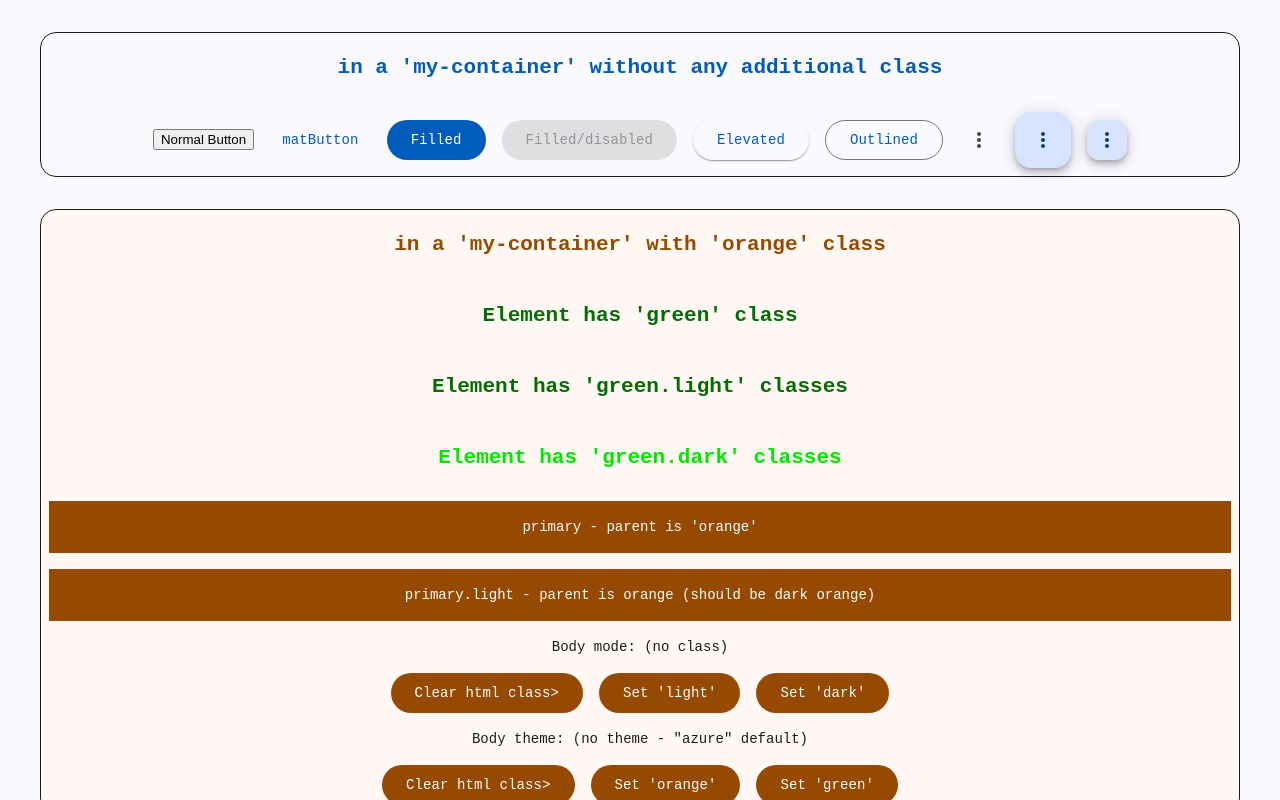
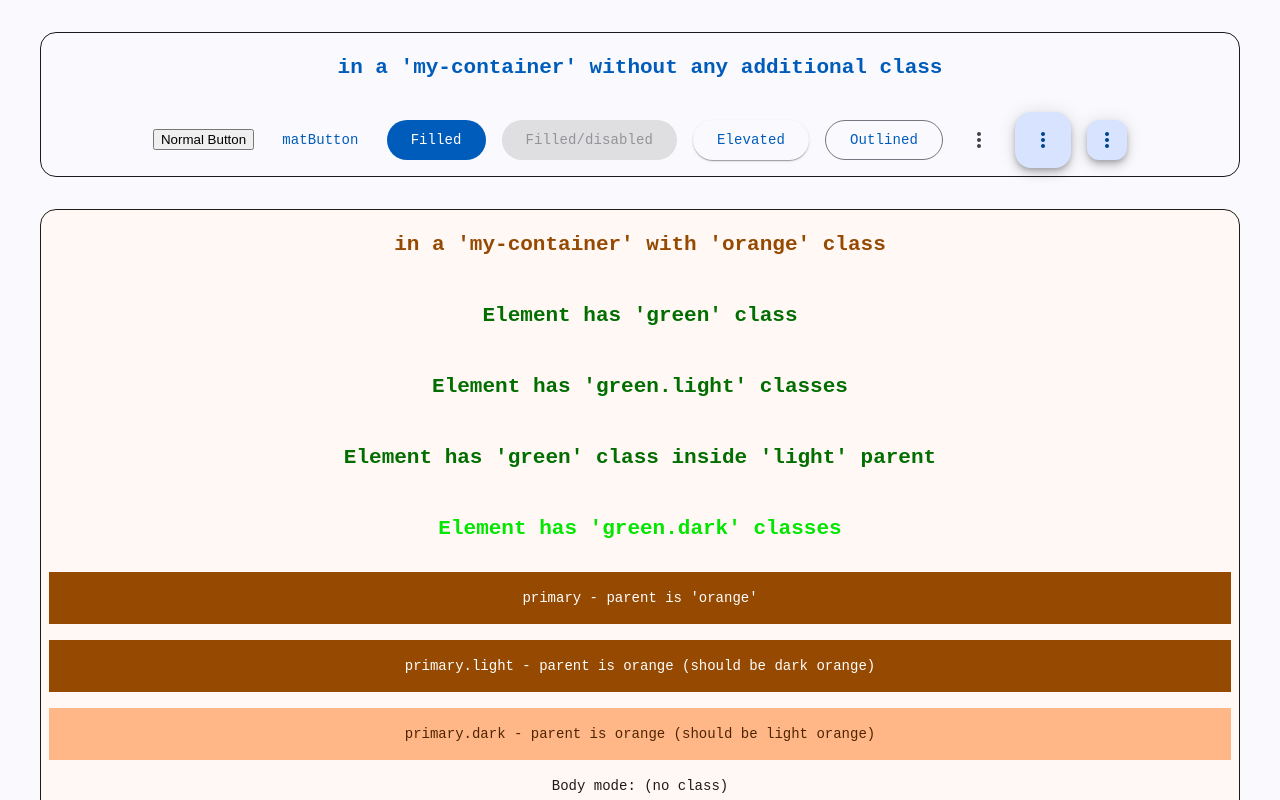
Before and after one commit to JasonGoemaat/amdark, an Angular app: page / in a window 1280 px wide. Shown: the top 800 px of the page. Built offline with nearby package versions, Linux system fonts and the light colour scheme.

Commit message:
Mostly working, trouble with some inheritance

```diff
--- a/src/app/app.html
+++ b/src/app/app.html
@@ -6,9 +6,11 @@
   <h2>in a 'my-container' with 'orange' class</h2>
   <h2 class="green">Element has 'green' class</h2>
   <h2 class="green light">Element has 'green.light' classes</h2>
+  <div class="light"><h2 class="green">Element has 'green' class inside 'light' parent</h2></div>
   <h2 class="green dark">Element has 'green.dark' classes</h2>
   <div class="sample primary">primary - parent is 'orange'</div>
   <div class="sample primary light">primary.light - parent is orange (should be dark orange)</div>
+  <div class="sample primary dark">primary.dark - parent is orange (should be light orange)</div>
   <div>
     Body mode: {{ displayRootMode() }}
   </div>
--- a/src/app/buttons/buttons.scss
+++ b/src/app/buttons/buttons.scss
@@ -1,4 +1,6 @@
 :host {
+    flex-direction: row;
+    flex-wrap: wrap;
     display: flex;
     align-items: center;
     justify-content: center;
--- a/src/styles.scss
+++ b/src/styles.scss
@@ -2,62 +2,11 @@
 
 // @use 'styles_newer.scss';
 
-@use '@angular/material' as mat;
-
-:root {
-    @include mat.theme((color: (
-                theme-type: dark,
-                primary: mat.$azure-palette,
-                tertiary: mat.$blue-palette ),
-            typography: (brand-family: 'Courier New, sans-serif',
-                plain-family: 'Courier New, sans-serif',
-            ),
-            density: (scale: 0 // Choices range from -5 to 0
-            )));
-
-    color-scheme: light dark;
-    @include mat.theme((color: (primary: mat.$azure-palette,
-                tertiary: mat.$blue-palette ),
-            typography: (brand-family: 'Courier New, sans-serif',
-                plain-family: 'Courier New, sans-serif',
-            ),
-            density: (scale: 0 // Choices range from -5 to 0
-            )));
-}
+@use 'styles_older.scss';
+@use 'styles_newer.scss';
 
 body {
-    color-scheme: light dark;
     font: var(--mat-sys-body-medium);
-}
-
-.green {
-    @include mat.theme((color: (primary: mat.$green-palette,
-                tertiary: mat.$blue-palette ),
-            typography: (brand-family: 'Courier New, sans-serif',
-                plain-family: 'Courier New, sans-serif',
-            ),
-            density: (scale: 0 // Choices range from -5 to 0
-            )));
-}
-
-.orange {
-    @include mat.theme((color: (primary: mat.$orange-palette,
-                tertiary: mat.$blue-palette,
-                secondary: mat.$cyan-palette,
-                special: mat.$azure-palette ),
-            typography: (brand-family: 'Courier New, sans-serif',
-                plain-family: 'Courier New, sans-serif',
-            ),
-            density: (scale: 0 // Choices range from -5 to 0
-            )));
-}
-
-.dark {
-    color-scheme: dark;
-}
-
-.light {
-    color-scheme: light;
 }
 
 .primary {
--- a/src/styles_older.scss
+++ b/src/styles_older.scss
@@ -4,17 +4,8 @@
 
 @supports not (background-color: light-dark(#fff, #000)) {
     :root {
-        @include mat.theme((color: (theme-type: dark,
+        @include mat.theme((color: (theme-type: light,
                     primary: mat.$azure-palette,
-                    tertiary: mat.$blue-palette ),
-                typography: (brand-family: 'Courier New, sans-serif',
-                    plain-family: 'Courier New, sans-serif',
-                ),
-                density: (scale: 0 // Choices range from -5 to 0
-                )));
-
-        color-scheme: light dark;
-        @include mat.theme((color: (primary: mat.$azure-palette,
                     tertiary: mat.$blue-palette ),
                 typography: (brand-family: 'Courier New, sans-serif',
                     plain-family: 'Courier New, sans-serif',
@@ -23,23 +14,9 @@
                 )));
     }
 
-    body {
-        color-scheme: light dark;
-        font: var(--mat-sys-body-medium);
-    }
-
-    .green {
-        @include mat.theme((color: (primary: mat.$green-palette,
-                    tertiary: mat.$blue-palette ),
-                typography: (brand-family: 'Courier New, sans-serif',
-                    plain-family: 'Courier New, sans-serif',
-                ),
-                density: (scale: 0 // Choices range from -5 to 0
-                )));
-    }
-
-    .orange {
-        @include mat.theme((color: (primary: mat.$orange-palette,
+    .orange, .orange.light {
+        @include mat.theme((color: (theme-type: light,
+                    primary: mat.$orange-palette,
                     tertiary: mat.$blue-palette,
                     secondary: mat.$cyan-palette,
                     special: mat.$azure-palette ),
@@ -50,66 +27,39 @@
                 )));
     }
 
-    .dark {
-        color-scheme: dark;
+    .dark .orange, .orange .dark, .orange.dark {
+        @include mat.theme((color: (theme-type: dark,
+                    primary: mat.$orange-palette,
+                    tertiary: mat.$blue-palette,
+                    secondary: mat.$cyan-palette,
+                    special: mat.$azure-palette ),
+                typography: (brand-family: 'Courier New, sans-serif',
+                    plain-family: 'Courier New, sans-serif',
+                ),
+                density: (scale: 0 // Choices range from -5 to 0
+                )));
     }
 
-    .light {
-        color-scheme: light;
+    .green, .green.light {
+
+        @include mat.theme((color: (theme-type: light,
+                    primary: mat.$green-palette,
+                    tertiary: mat.$blue-palette ),
+                typography: (brand-family: 'Courier New, sans-serif',
+                    plain-family: 'Courier New, sans-serif',
+                ),
+                density: (scale: 0 // Choices range from -5 to 0
+                )));
     }
 
-    .primary {
-        background-color: var(--mat-sys-primary);
-        color: var(--mat-sys-on-primary);
-        padding: 1rem;
-    }
-
-    .my-container {
-        margin: 2rem;
-        border: solid 1px var(--mat-sys-on-background);
-        border-radius: 1rem;
-        background-color: var(--mat-sys-background);
-        color: var(--mat-sys-on-background);
-        padding: 0.5rem;
-        display: flex;
-        flex-direction: column;
-        justify-content: center;
-        align-items: stretch;
-        gap: 1rem;
-        text-align: center;
-
-        &>* {
-            flex: 1 0 auto;
-        }
-    }
-
-    // set colors on body tag to be inherited by default
-    body {
-        background-color: var(--mat-sys-background);
-        // color: var(--mat-sys-on-background);
-        color: var(--mat-sys-primary);
-    }
-
-    h1,
-    h2,
-    h3,
-    h4,
-    h5,
-    h6 {
-        color: var(--mat-sys-primary);
-    }
-
-    h1 {
-        font-size: 2rem;
-        padding: 0;
-        margin: 0;
-    }
-
-    .my-flex {
-        display: flex;
-        flex-direction: row;
-        justify-content: center;
-        align-items: center;
-        gap: 1rem;
+    .dark .green, .green .dark, .green.dark {
+        @include mat.theme((color: (theme-type: dark,
+                    primary: mat.$green-palette,
+                    tertiary: mat.$blue-palette ),
+                typography: (brand-family: 'Courier New, sans-serif',
+                    plain-family: 'Courier New, sans-serif',
+                ),
+                density: (scale: 0 // Choices range from -5 to 0
+                )));
     }
 }
```
